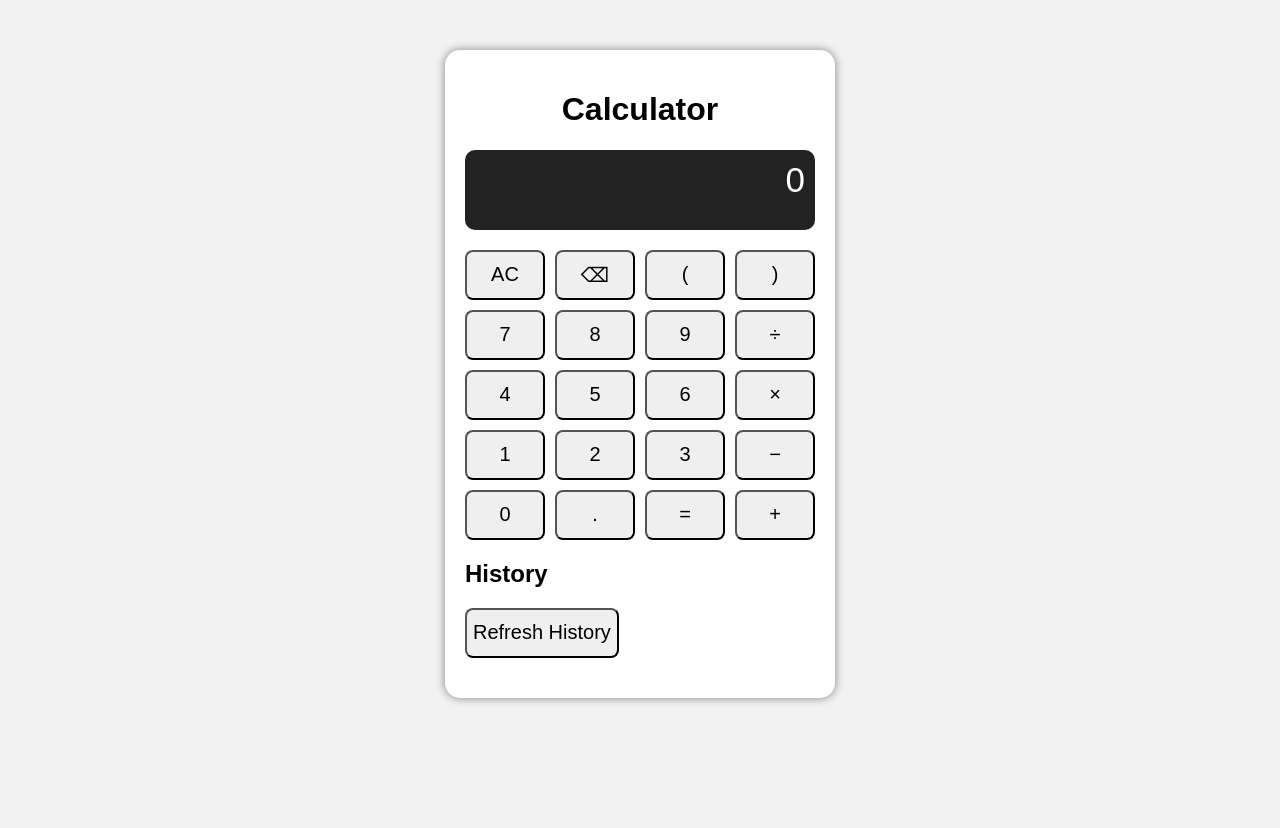
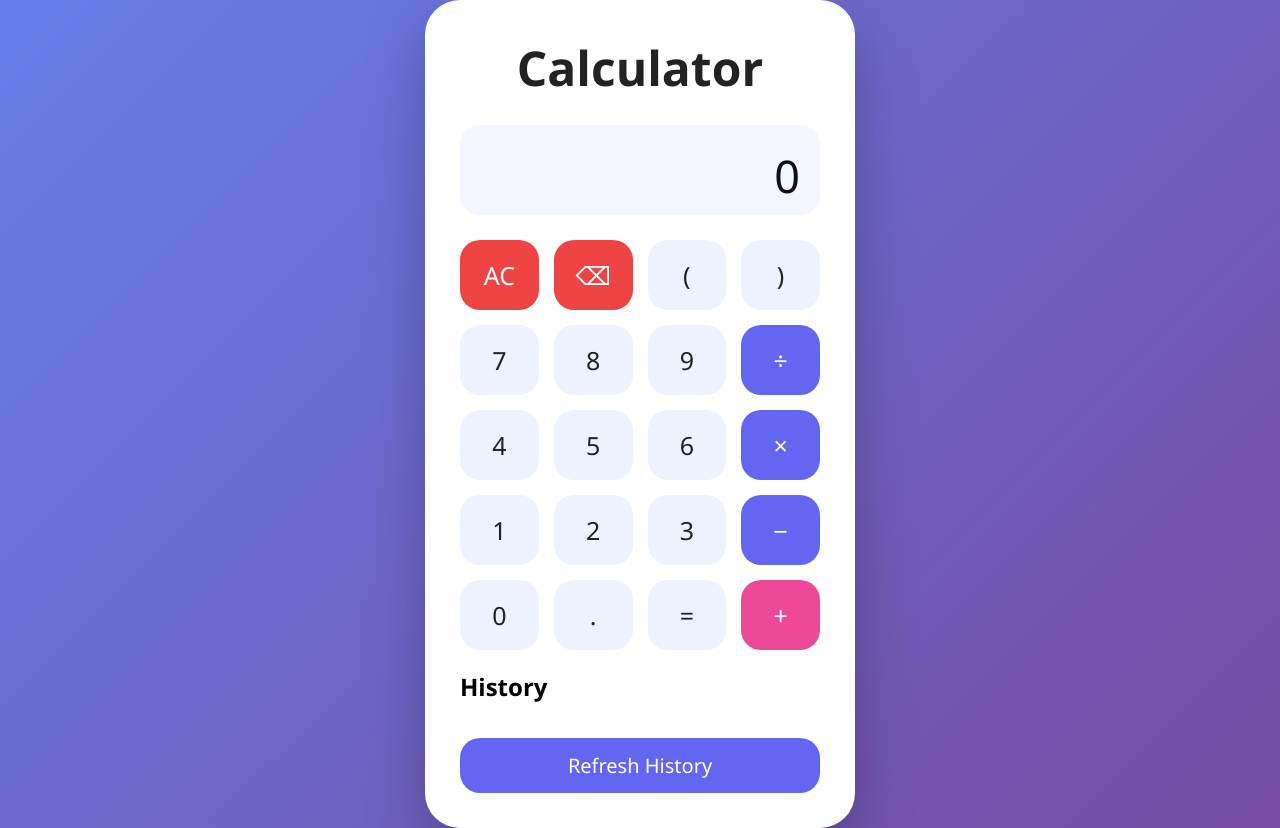
Before and after one commit to kaaJ4K/calculator_frontend, a plain HTML site: page index.html in a window 1280 px wide. Before the commit the page ends 800 px from the top, so only its background shows below. Drawn offline with Linux system fonts and the light colour scheme; no server answers.

Commit message:
Initial frontend version

```diff
--- a/app.js
+++ b/app.js
@@ -1,79 +1,98 @@
-let expression = "";
-
-const backendURL = "http://127.0.0.1:5000";
+let expression="";
 
 
-// 显示内容
-function updateDisplay() {
+const display=document.getElementById("display");
 
-    const display =
-        document.getElementById("display");
 
-    display.innerText =
-        expression === "" ? "0" : expression;
+
+function updateDisplay(){
+
+
+if(expression===""){
+
+display.innerText="0";
 
 }
 
+else{
 
-// 输入数字和符号
-function addValue(value) {
-
-    expression += value;
-
-    updateDisplay();
+display.innerText=expression;
 
 }
 
-
-// 清空
-function clearDisplay() {
-
-    expression = "";
-
-    updateDisplay();
-
-}
-
-
-// 删除最后一个字符
-function deleteLast() {
-
-    expression =
-        expression.substring(
-            0,
-            expression.length - 1
-        );
-
-    updateDisplay();
 
 }
 
 
 
-// 计算
-async function calculate() {
+
+function appendValue(value){
 
 
-    if(expression === ""){
+expression += value;
 
-        return;
+
+updateDisplay();
+
 
 }
 
 
-    try {
 
 
-        const response =
-            await fetch(
-                backendURL + "/api/calculate",
+function clearDisplay(){
+
+
+expression="";
+
+
+updateDisplay();
+
+
+}
+
+
+
+
+function deleteLast(){
+
+
+expression = expression.slice(0,-1);
+
+
+updateDisplay();
+
+
+}
+
+
+
+
+async function calculate(){
+
+
+
+if(expression==="") return;
+
+
+
+try{
+
+
+let response = await fetch(
+
+"http://127.0.0.1:5000/api/calculate",
+
 {
 
 method:"POST",
 
 headers:{
+
 "Content-Type":"application/json"
+
 },
+
 
 body:JSON.stringify({
 
@@ -81,21 +100,21 @@ async function calculate() {
 
 })
 
+
 }
+
 );
 
 
 
-        const data =
-            await response.json();
+let data = await response.json();
 
 
 
 if(data.success){
 
 
-            expression =
-                String(data.result);
+expression=data.result.toString();
 
 
 updateDisplay();
@@ -115,6 +134,7 @@ async function calculate() {
 }
 
 
+
 }
 
 catch(error){
@@ -125,58 +145,64 @@ async function calculate() {
 );
 
 
-        console.log(error);
+}
 
-    }
 
 }
 
 
 
-// 获取历史
+
+
+
 async function loadHistory(){
 
 
-    const response =
-        await fetch(
-            backendURL + "/api/history"
+
+try{
+
+
+let response = await fetch(
+
+"http://127.0.0.1:5000/api/history"
+
 );
 
 
-    const data =
-        await response.json();
+
+let data = await response.json();
 
 
 
-    const history =
-        document.getElementById("history");
+let history=document.getElementById("history");
+
+
+history.innerHTML="";
 
 
 
-    history.innerHTML = "";
-
-
-
-    data.forEach(item => {
+data.forEach(item=>{
 
 
 history.innerHTML += `
 
-        <div>
+<div class="history-item">
 
-            <p>
+
+<span>
+
 ${item.expression}
+
 =
+
 ${item.result}
 
-            <br>
-
-            ${item.created_at}
-
-            </p>
+</span>
 
 
-            <button onclick="deleteHistory(${item.id})">
+<button class="delete-btn"
+
+onclick="deleteHistory(${item.id})">
 
 Delete
 
@@ -185,7 +211,6 @@ async function loadHistory(){
 
 </div>
 
-        <hr>
 
 `;
 
@@ -195,17 +220,30 @@ async function loadHistory(){
 
 }
 
+catch(error){
 
 
-// 删除历史
+console.log(error);
+
+
+}
+
+
+}
+
+
+
+
+
 async function deleteHistory(id){
+
+
+try{
 
 
 await fetch(
 
-        backendURL +
-        "/api/history/" +
-        id,
+"http://127.0.0.1:5000/api/history/"+id,
 
 {
 
@@ -216,16 +254,31 @@ async function deleteHistory(id){
 );
 
 
+
 loadHistory();
+
+
+
+}
+
+catch(error){
+
+
+console.log(error);
+
+
+}
 
 
 }
 
 
 
-// 页面打开自动读取
-window.onload = function(){
+
+window.onload=function(){
+
 
 loadHistory();
 
-};
+
+}
--- a/index.html
+++ b/index.html
@@ -7,7 +7,7 @@
 
 <meta name="viewport" content="width=device-width, initial-scale=1.0">
 
-    <title>Calculator</title>
+<title>Modern Calculator</title>
 
 <link rel="stylesheet" href="style.css">
 
@@ -17,7 +17,7 @@
 <body>
 
 
-<div class="container">
+<div class="calculator">
 
 
 <h1>Calculator</h1>
@@ -32,38 +32,54 @@
 <div class="buttons">
 
 
-        <button onclick="clearDisplay()">AC</button>
-        <button onclick="deleteLast()">⌫</button>
-        <button onclick="addValue('(')">(</button>
-        <button onclick="addValue(')')">)</button>
+<button class="function" onclick="clearDisplay()">AC</button>
+
+<button class="function" onclick="deleteLast()">⌫</button>
+
+<button onclick="appendValue('(')">(</button>
+
+<button onclick="appendValue(')')">)</button>
 
 
 
-        <button onclick="addValue('7')">7</button>
-        <button onclick="addValue('8')">8</button>
-        <button onclick="addValue('9')">9</button>
-        <button onclick="addValue('/')">÷</button>
+<button onclick="appendValue('7')">7</button>
+
+<button onclick="appendValue('8')">8</button>
+
+<button onclick="appendValue('9')">9</button>
+
+<button class="operator" onclick="appendValue('/')">÷</button>
 
 
 
-        <button onclick="addValue('4')">4</button>
-        <button onclick="addValue('5')">5</button>
-        <button onclick="addValue('6')">6</button>
-        <button onclick="addValue('*')">×</button>
+<button onclick="appendValue('4')">4</button>
+
+<button onclick="appendValue('5')">5</button>
+
+<button onclick="appendValue('6')">6</button>
+
+<button class="operator" onclick="appendValue('*')">×</button>
 
 
 
-        <button onclick="addValue('1')">1</button>
-        <button onclick="addValue('2')">2</button>
-        <button onclick="addValue('3')">3</button>
-        <button onclick="addValue('-')">−</button>
+<button onclick="appendValue('1')">1</button>
+
+<button onclick="appendValue('2')">2</button>
+
+<button onclick="appendValue('3')">3</button>
+
+<button class="operator" onclick="appendValue('-')">−</button>
 
 
 
-        <button onclick="addValue('0')">0</button>
-        <button onclick="addValue('.')">.</button>
+<button onclick="appendValue('0')">0</button>
+
+<button onclick="appendValue('.')">.</button>
+
 <button onclick="calculate()">=</button>
-        <button onclick="addValue('+')">+</button>
+
+<button class="plus" onclick="appendValue('+')">+</button>
+
 
 
 </div>
@@ -73,17 +89,21 @@
 <h2>History</h2>
 
 
-    <button onclick="loadHistory()">
+<button class="history-refresh"
+onclick="loadHistory()">
+
 Refresh History
+
 </button>
 
 
-    <div id="history"></div>
+<div id="history">
+
+</div>
 
 
 
 </div>
-
 
 
 <script src="app.js"></script>
--- a/style.css
+++ b/style.css
@@ -1,91 +1,279 @@
-body {
+*{
 
-    font-family: Arial, sans-serif;
+box-sizing:border-box;
 
-    background: #f2f2f2;
+font-family:"Segoe UI",Arial,sans-serif;
 
 }
 
 
 
-.container {
+body{
 
-    width: 350px;
 
-    margin: 50px auto;
+margin:0;
 
-    background: white;
+min-height:100vh;
 
-    padding: 20px;
+display:flex;
 
-    border-radius: 15px;
+justify-content:center;
 
-    box-shadow: 0 0 10px gray;
+align-items:center;
+
+
+background:
+
+linear-gradient(
+135deg,
+#667eea,
+#764ba2
+);
+
 
 }
 
 
 
-h1 {
+.calculator{
 
-    text-align: center;
+
+width:430px;
+
+padding:35px;
+
+
+background:white;
+
+
+border-radius:35px;
+
+
+box-shadow:
+
+0 25px 60px rgba(0,0,0,.25);
+
 
 }
 
 
 
-#display {
+h1{
 
-    height: 60px;
 
-    background: #222;
+text-align:center;
 
-    color: white;
+font-size:48px;
 
-    font-size: 35px;
+margin:0 0 25px;
 
-    text-align: right;
+color:#222;
 
-    padding: 10px;
-
-    border-radius: 10px;
-
-    margin-bottom: 20px;
-
-    overflow: hidden;
 
 }
 
 
 
-.buttons {
 
-    display: grid;
+#display{
 
-    grid-template-columns: repeat(4, 1fr);
 
-    gap: 10px;
+height:90px;
+
+
+background:#f4f6ff;
+
+
+border-radius:20px;
+
+
+font-size:45px;
+
+
+padding:20px;
+
+
+text-align:right;
+
+
+overflow:hidden;
+
+
+color:#111;
+
 
 }
 
 
 
-button {
+.buttons{
 
-    height: 50px;
 
-    font-size: 20px;
+display:grid;
 
-    border-radius: 8px;
 
-    cursor: pointer;
+grid-template-columns:repeat(4,1fr);
+
+
+gap:15px;
+
+
+margin-top:25px;
+
 
 }
 
 
 
-#history {
+button{
 
-    margin-top: 20px;
+
+height:70px;
+
+
+border:none;
+
+
+border-radius:20px;
+
+
+font-size:25px;
+
+
+cursor:pointer;
+
+
+background:#eef2ff;
+
+
+color:#222;
+
+
+transition:.2s;
+
 
 }
+
+
+
+button:hover{
+
+
+transform:scale(1.05);
+
+
+}
+
+
+
+.function{
+
+
+background:#ef4444;
+
+color:white;
+
+
+}
+
+
+
+.operator{
+
+
+background:#6366f1;
+
+color:white;
+
+
+}
+
+
+
+.plus{
+
+
+background:#ec4899;
+
+color:white;
+
+
+}
+
+
+
+.history-refresh{
+
+
+width:100%;
+
+
+margin-top:15px;
+
+
+height:55px;
+
+
+background:#6366f1;
+
+
+color:white;
+
+
+font-size:20px;
+
+
+}
+
+
+
+.history-item{
+
+
+display:flex;
+
+
+justify-content:space-between;
+
+
+align-items:center;
+
+
+background:#f3f4ff;
+
+
+margin-top:12px;
+
+
+padding:12px;
+
+
+border-radius:15px;
+
+
+font-size:18px;
+
+
+}
+
+
+
+.delete-btn{
+
+
+height:35px;
+
+
+width:80px;
+
+
+font-size:14px;
+
+
+background:#ef4444;
+
+
+color:white;
+
+
+}
```
Lines whose indentation alone changed are shown as unchanged.
